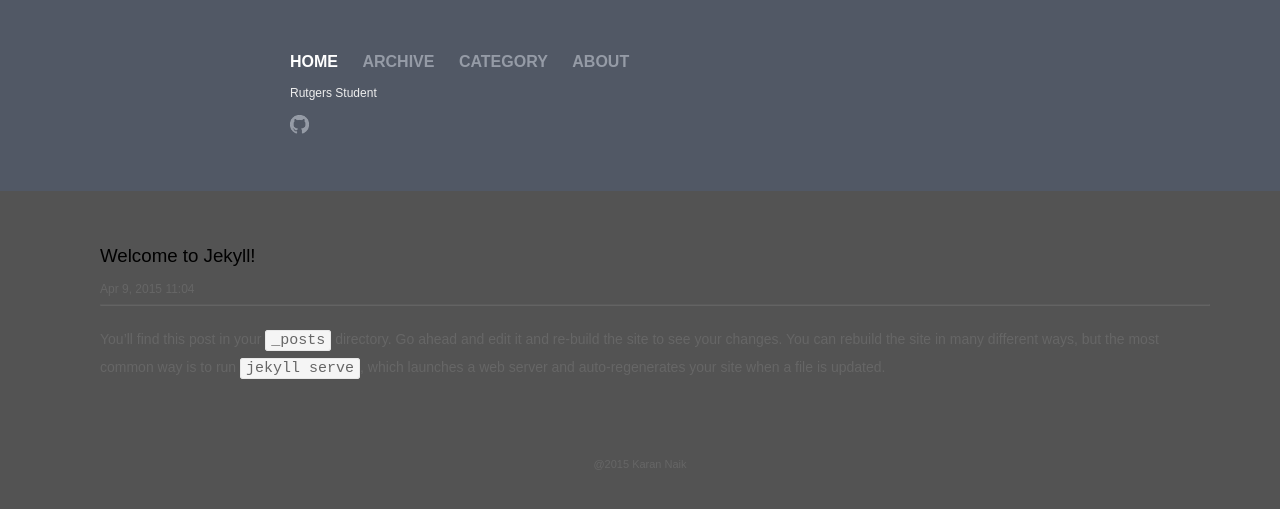
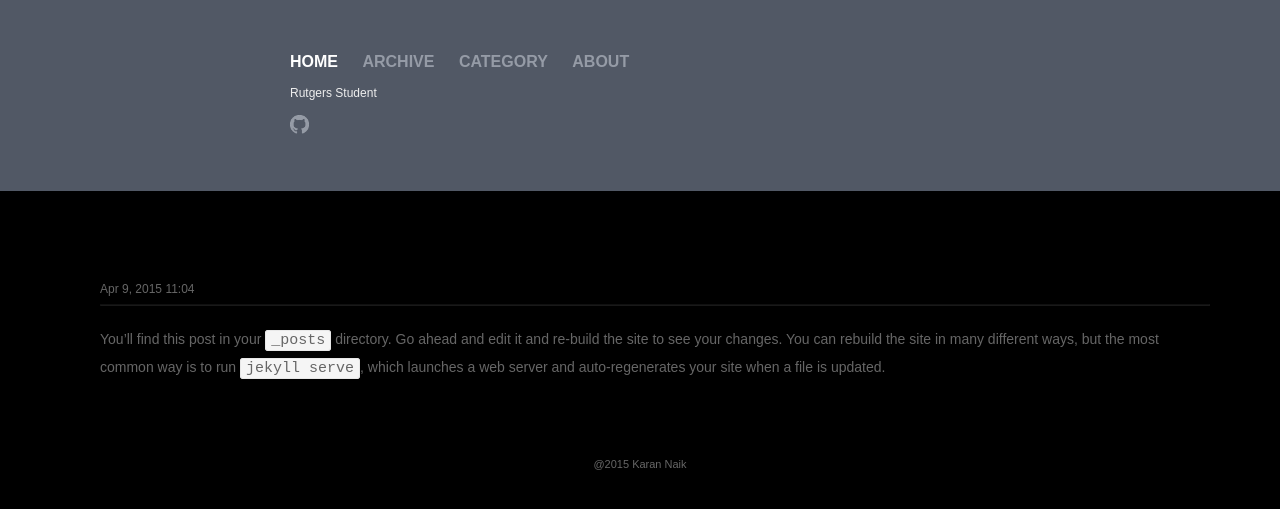
Before and after one commit to knaik/knaik.github.io, a Jekyll site: the page built from index.html, in a window 1280 px wide. Shown: the top 509 px of the page. Built offline with Jekyll 4.4.1, drawn with Linux system fonts in a browser that asks for light colours.

Commit message:
Change Colors

```diff
--- a/css/main.scss
+++ b/css/main.scss
@@ -13,9 +13,9 @@ $base-line-height: 1.5;
 
 $spacing-unit:     30px;
 
-$text-color:       #CFCFCF;
-$background-color: #535353;
-$brand-color:      #2a7ae2;
+$text-color:       #EAEAEA;
+$background-color: #000;
+$brand-color:      #EAEAEA;
 
 $grey-color:       #828282;
 $grey-color-light: lighten($grey-color, 40%);
```
